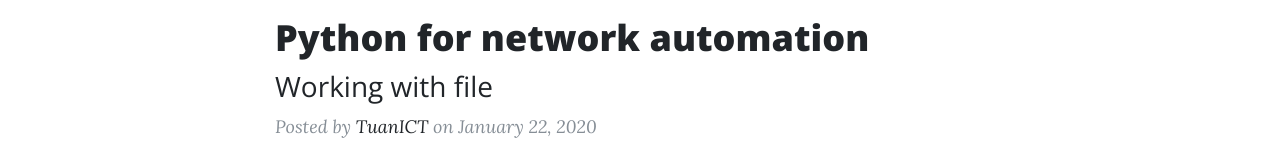
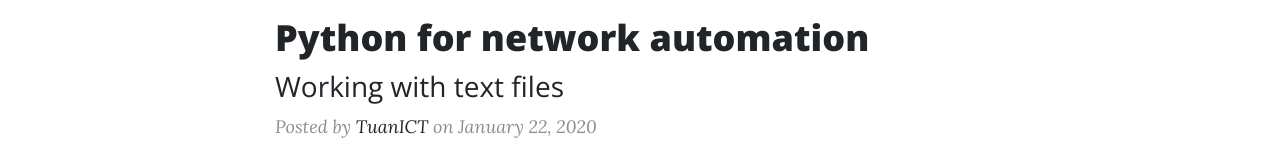
Before and after one commit to tuanjggaa/TuanICT, a website: page index.html in a window 1280 px wide. Shown: the part 596-756 px from the top of the page. Drawn offline with nearby package versions, Linux system fonts and the light colour scheme.

Commit message:
Update index.html

```diff
--- a/index.html
+++ b/index.html
@@ -76,7 +76,7 @@
               Python for network automation
             </h2>
             <h3 class="post-subtitle">
-              Working with file
+              Working with text files
             </h3>
           </a>
           <p class="post-meta">Posted by
```
